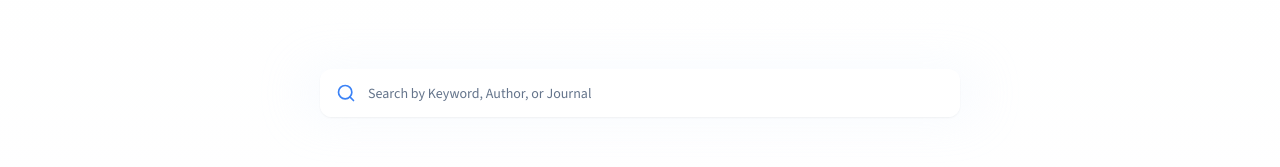
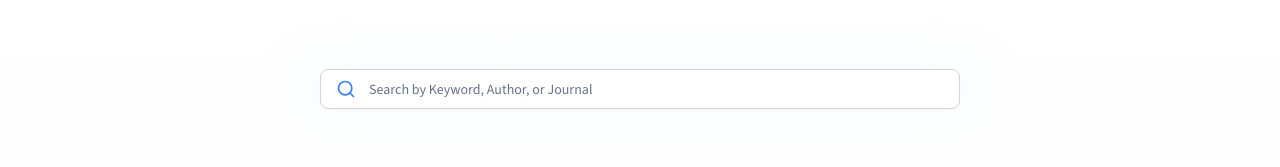
Before and after one commit to amalmmfs/eesl, a Next.js app: page /publications in a window 1280 px wide. Shown: the part 349-516 px from the top of the page. Built offline with nearby package versions, Linux system fonts and the light colour scheme.

Commit message:
🐞 fix: search icon ui

```diff
--- a/src/app/equipments/page.tsx
+++ b/src/app/equipments/page.tsx
@@ -78,7 +78,7 @@ const EquipmentFacility = () => {
               onChange={(e) => setSearchQuery(e.target.value)}
               className="w-full px-4 py-3 pl-12 rounded-lg border border-gray-300 focus:outline-none focus:ring-2 focus:ring-blue-500 focus:border-transparent transition-all duration-300"
             />
-            <SearchIcon className="absolute left-4 top-1/2 transform -translate-y-1/2 text-gray-400 text-xl" />
+            <SearchIcon className="absolute left-3 sm:left-4 top-1/2 transform -translate-y-1/2 text-blue-500 h-4 sm:h-5 w-4 sm:w-5" />
           </div>
         </div>
       </motion.div>
--- a/src/app/publications/page.tsx
+++ b/src/app/publications/page.tsx
@@ -63,7 +63,7 @@ export default function PublicationsPage() {
             <Input
               type="search"
               placeholder="Search by Keyword, Author, or Journal"
-              className="pl-10 sm:pl-12 pr-4 py-4 sm:py-6 text-base sm:text-lg border-none ring-2 ring-transparent focus:ring-blue-200 rounded-xl"
+              className="w-full px-4 py-3 pl-12 rounded-lg border border-gray-300 focus:outline-none focus:ring-2 focus:ring-blue-500 focus:border-transparent transition-all duration-300"
               value={search}
               onChange={(e) => setSearch(e.target.value)}
             />
```
